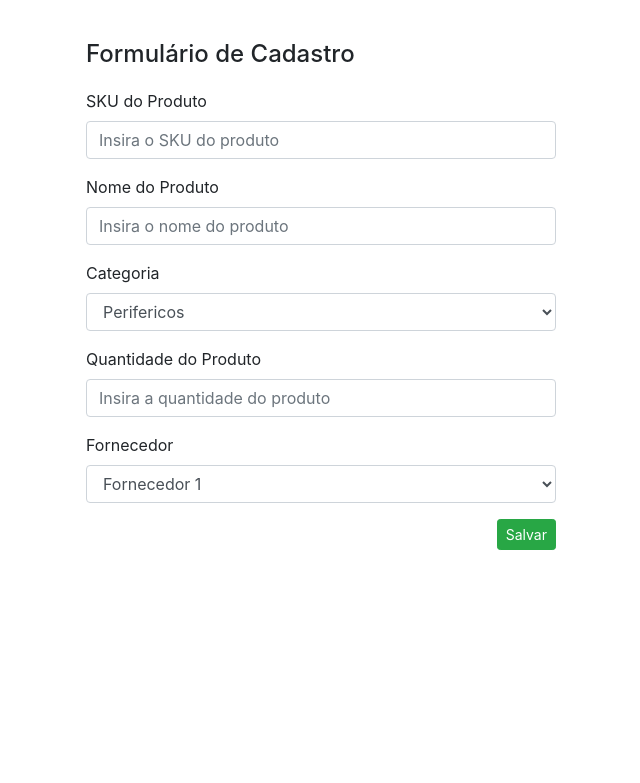
After one commit to esdrastomaz/Bootstrap-4-PHPeMySQL, a PHP site: page /formularioCadastro.php?id=1 in a window 1280 px wide. The commit adds this page. Shown: the top 783 px of the page, without its empty margins (319-959 px from the left). Run offline with PHP 8.4, Linux system fonts and the light colour scheme; the visitor is signed in with stand-in values (Sample User, id 1); some libraries are stand-ins or nearby versions.

Commit message:
mudanças update

```diff
--- /dev/null
+++ b/formularioCadastro.php
@@ -0,0 +1,91 @@
+<?php
+session_start();
+require_once "dependencias.php";
+
+$id_produto = $_GET['id'];
+$id_produto = $_SESSION["id"];
+
+if (strlen($id_produto) == 0)
+    $id_produto = 0;
+?>
+
+
+<!DOCTYPE html>
+<html lang="pt-br">
+
+<head>
+    <meta charset="UTF-8">
+    <meta name="viewport" content="width=device-width, initial-scale=1.0">
+    <title>Formulário de Cadastro</title>
+    <style>
+
+    #tamanhoContainer{
+        width: 500px;
+    }
+
+    </style>
+</head>
+
+<body>
+
+    <div class="container" id="tamanhoContainer" style="margin-top: 40px;">
+        <h4>Formulário de Cadastro</h4>
+        <form action="inserirProduto.php" method="post" style="margin-top: 20px;">
+            <div class="form-group">
+                <label>SKU do Produto</label>
+                <input type="text" class="form-control" name="skuproduto" placeholder="Insira o SKU do produto" autocomplete="off" required>
+
+            </div>
+
+            <div class="form-group">
+                <label>Nome do Produto</label>
+                <input type="text" class="form-control" name="nomeproduto" placeholder="Insira o nome do produto" autocomplete="off" required>
+            </div>
+
+            <div class="form-group">
+                <label for="exampleFormControlSelect1">Categoria</label>
+                <select class="form-control" name="categoria">
+                    <option>Perifericos</option>
+                    <option>Hardware</option>
+                    <option>Software</option>
+                    <option>Celulares</option>
+                    <option>Acessórios</option>
+                </select>
+            </div>
+
+            <div class="form-group">
+                <label>Quantidade do Produto</label>
+                <input type="number" class="form-control" name="quantidade" placeholder="Insira a quantidade do produto" autocomplete="off" required>
+            </div>
+
+            <div class="form-group">
+                <label for="exampleFormControlSelect1">Fornecedor</label>
+                <select class="form-control" name="fornecedor">
+                    <option>Fornecedor 1</option>
+                    <option>Fornecedor 2</option>
+                    <option>Fornecedor 3</option>
+                    <option>Fornecedor 4</option>
+                    <option>Fornecedor 5</option>
+                </select>
+            </div>
+            <input type="hidden" id="inputIdProduto" name="inputIdProduto" value="<?php echo ($id_produto) ?>">
+            <div style="text-align: right;">
+                <button type="submit" class="btn btn-success btn-sm">Salvar</button>
+            </div>
+
+        </form>
+    </div>
+
+
+
+
+
+
+
+</body>
+
+</html>
+
+<script type="text/javascript">
+
+</script>
```
Also changed, not shown: index.php (+13 -62 lines), inserirProduto.php (+24 -5 lines), listarProdutos.php (+9 -5 lines).
